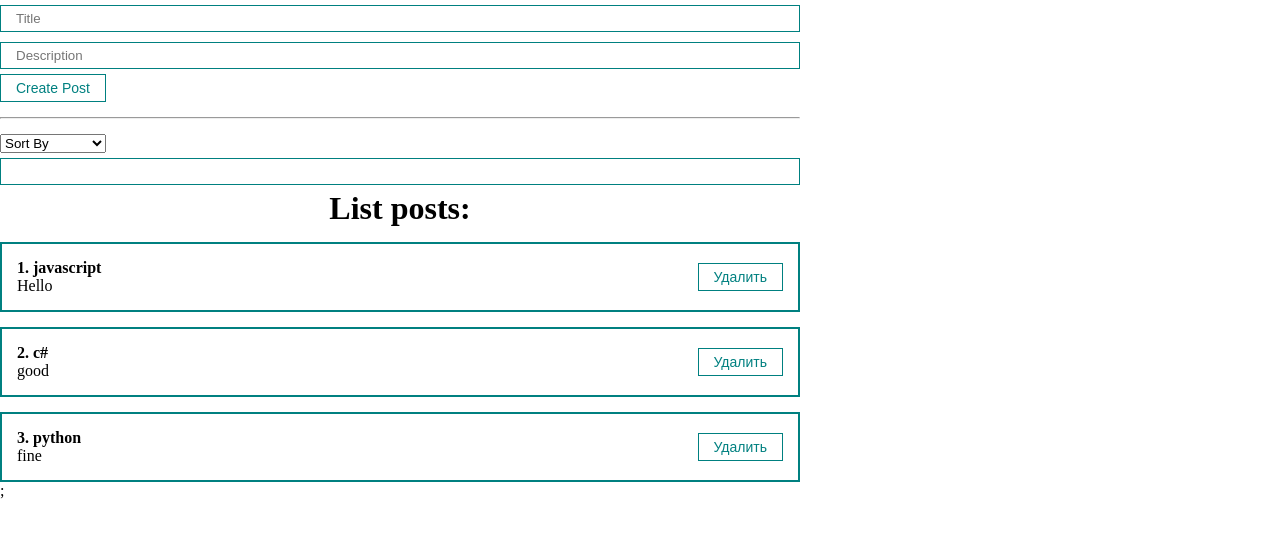
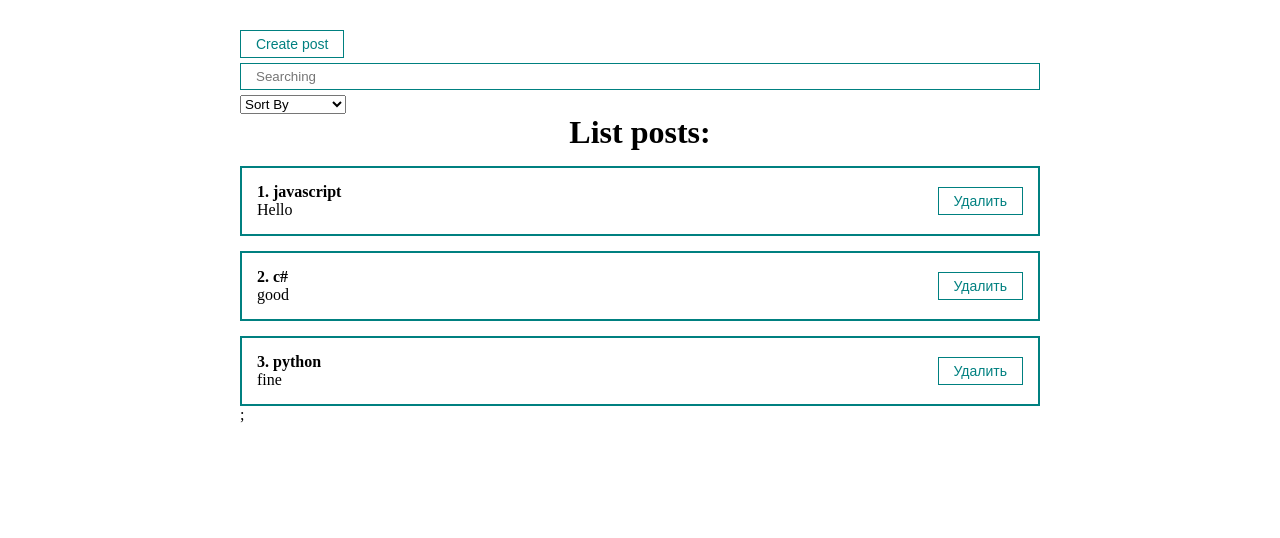
Before and after one commit to foreverflyyy/Frontend, a React (Create React App) app in the folder react/react-start/: page / in a window 1280 px wide. Shown: the top 538 px of the page. Built offline with nearby package versions, Linux system fonts and the light colour scheme.

Commit message:
dev: added modal window

```diff
--- a/react/react-start/src/App.js
+++ b/react/react-start/src/App.js
@@ -3,6 +3,8 @@
 import PostList from './components/PostList';
 import PostForm from './components/PostForm';
 import PostFilter from './components/PostFilter';
+import MyModal from './components/UI/modal/MyModal';
+import MyButton from './components/UI/button/MyButton';
 
 export default function App() {
 
@@ -11,6 +13,8 @@
     { id: 2, title: 'c#', description: 'good' },
     { id: 3, title: 'python', description: 'fine' },
   ]);
+
+  const [modalVisible, setModalVisible] = useState(false);
 
   const [filter, setFilter] = useState({
     query: '',
@@ -30,6 +34,7 @@
 
   const createPost = (newPost) => {
     setPosts([...posts, newPost]);
+    setModalVisible(false);
   }
 
   const removePost = (removedPost) => {
@@ -38,8 +43,12 @@
 
   return (
     <div className="App">
-      <PostForm create={createPost} />
-      <hr style={{ margin: '15px 0' }}></hr>
+      <MyButton style={{marginTop: '30px'}} onClick={() => setModalVisible(true)}>
+        Create post
+      </MyButton>
+      <MyModal visible={modalVisible} setVisible={(value) => setModalVisible(value)}>
+        <PostForm create={createPost} />
+      </MyModal>
       <PostFilter filter={filter} setFilter={setFilter}/>
       <PostList remove={removePost} posts={sortedAndSearchedPosts} title='List posts:' />
     </div>
--- a/react/react-start/src/components/PostFilter.jsx
+++ b/react/react-start/src/components/PostFilter.jsx
@@ -11,17 +11,17 @@
 
   return (
     <div>
+      <MyInput
+        placeholder="Searching"
+        value={filter.query}
+        onChange={(e) => setFilter({...filter, query: e.target.value})}
+      />
       <MySelect
         options={options}
         defaultValue={"Sort By"}
         value={filter.sort}
         onChange={selectedSort => setFilter({...filter, sort: selectedSort})}
       />
-      <MyInput
-        placeholer="search"
-        value={filter.query}
-        onChange={(e) => setFilter({...filter, query: e.target.value})}
-      />
     </div>
   );
 }
--- /dev/null
+++ b/react/react-start/src/components/UI/modal/MyModal.jsx
@@ -0,0 +1,17 @@
+import React from "react";
+import cl from "./MyModal.module.css";
+
+export default function MyModal({children, visible, setVisible}) {
+  const rootClasses = [cl.myModal];
+
+  if(visible)
+    rootClasses.push(cl.active);
+
+  return (
+    <div className={rootClasses.join(" ")} onClick={() => setVisible(false)}>
+        <div className={cl.myModalContent} onClick={e => e.stopPropagation()}>
+            {children}
+        </div>
+    </div>
+  );
+}
--- /dev/null
+++ b/react/react-start/src/components/UI/modal/MyModal.module.css
@@ -0,0 +1,22 @@
+.myModal {
+    position: fixed;
+    top: 0;
+    bottom: 0;
+    right: 0;
+    left: 0;
+    display: none;
+    background: rgba(0, 0, 0, 0.5);
+}
+
+.myModalContent {
+    padding: 25px;
+    background: white;
+    border-radius: 16px;
+    min-width: 250px;
+}
+
+.myModal.active {
+    display: flex;
+    justify-content: center;
+    align-items: center;
+}
--- a/react/react-start/src/styles/App.css
+++ b/react/react-start/src/styles/App.css
@@ -6,7 +6,8 @@
 
 #root {
     display: flex;
-    justify-content: space-between;
+    flex-direction: column;
+    align-items: center;
 }
 
 .App {
```
